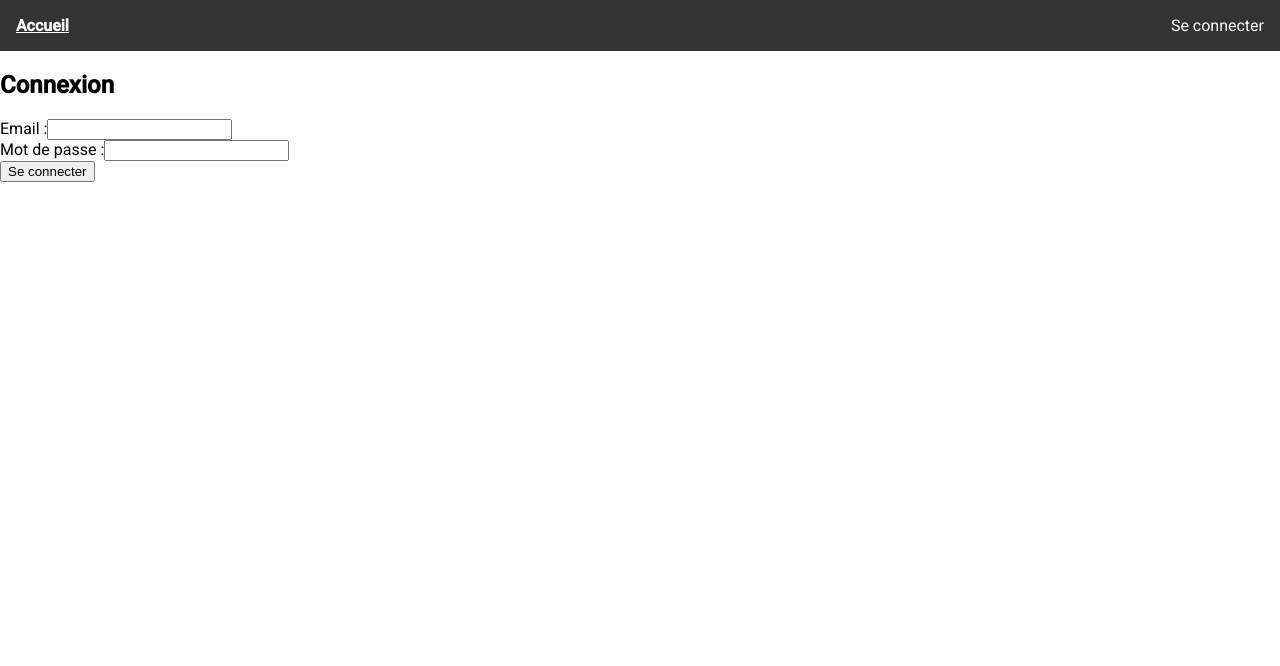
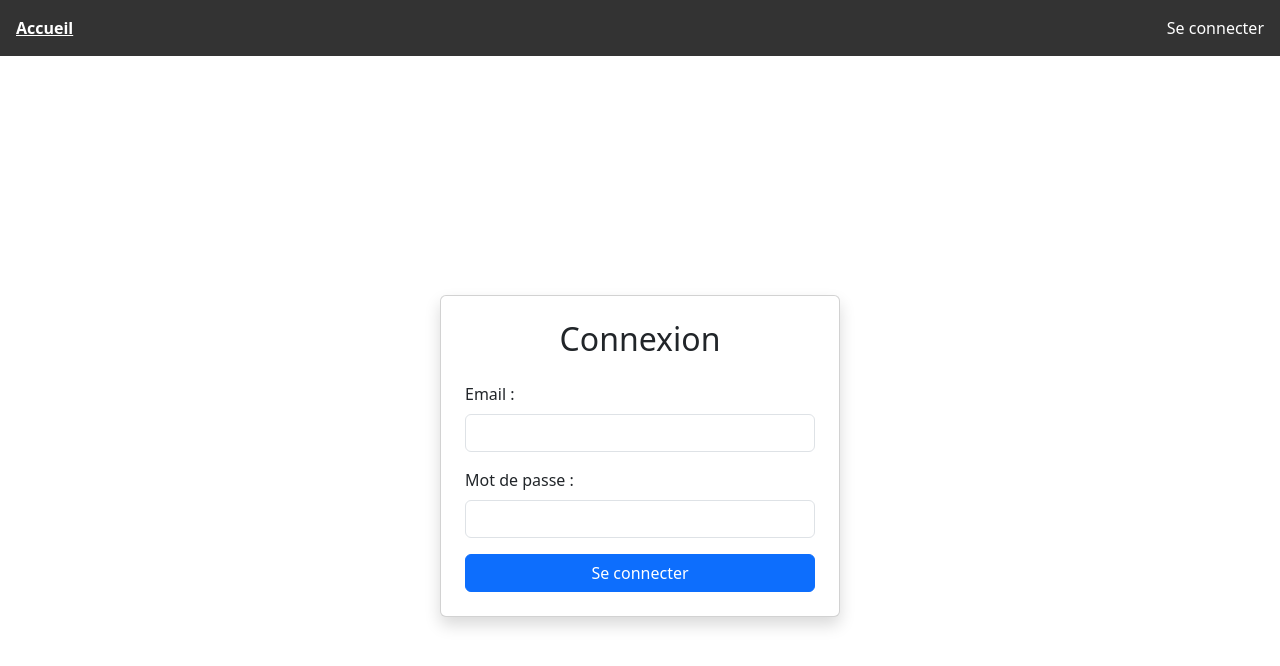
Before and after one commit to ari1008/AFNM_Heuristiques, an Angular app in the folder frontend/: page /login in a window 1280 px wide. Shown: the top 666 px of the page. Built offline with nearby package versions, Linux system fonts and the light colour scheme.

Commit message:
url / redirect to login if user isn't connected and to home if he's connected

```diff
--- a/frontend/src/app/app.config.ts
+++ b/frontend/src/app/app.config.ts
@@ -9,15 +9,17 @@ import {AdminUserComponent} from './admin-user-component/admin.user.component';
 import {AdminReservationComponent} from './admin-reservation-component/admin.reservation.component';
 import {ReservationComponent} from './reservation-component/reservation-component';
 import {CheckinComponent} from './checkin-component/checkin.component';
+import {RedirectComponent} from './redirect/redirect.component';
 
 export const appConfig = {
   providers: [
     provideHttpClient(),
     provideRouter([
+      {path: '', component: RedirectComponent},
       {path: 'admin/users', component: AdminUserComponent, canActivate: [canActivateSecretaryOnly]},
       {path: 'admin/reservations', component: AdminReservationComponent, canActivate: [canActivateSecretaryOnly]},
       {path: 'login', component: LoginComponent},
-      {path: '', component: ParkingLotComponent, canActivate: [authGuard]},
+      {path: 'home', component: ParkingLotComponent, canActivate: [authGuard]},
       {path: 'reservation/:id', component: ReservationComponent, canActivate: [authGuard]},
       {path: 'checkin', component: CheckinComponent, canActivate: [authGuard]}
     ])
--- a/frontend/src/app/auth-component/auth.guard.ts
+++ b/frontend/src/app/auth-component/auth.guard.ts
@@ -1,19 +1,14 @@
 import { inject } from '@angular/core';
 import { CanActivateFn, Router } from '@angular/router';
 import { AuthService } from '../service/auth.service';
-import { map } from 'rxjs/operators';
 
 export const authGuard: CanActivateFn = () => {
-  const auth = inject(AuthService);
   const router = inject(Router);
+  const authService = inject(AuthService);
 
-  return auth.currentUser.pipe(
-    map(user => {
-      if (!user) {
-        console.log('Redirection vers /login');
-        return router.parseUrl('/login');
-      }
-      return true;
-    })
-  );
+  if (!authService.isLoggedIn()) {
+    router.navigate(['/login']);
+    return false;
+  }
+  return true;
 };
--- a/frontend/src/app/login-component/login.component.html
+++ b/frontend/src/app/login-component/login.component.html
@@ -1,14 +1,42 @@
-<h2>Connexion</h2>
+<!-- Ajoute ce lien dans ton index.html si Bootstrap n’est pas déjà inclus -->
+<link href="https://cdn.jsdelivr.net/npm/bootstrap@5.3.0/dist/css/bootstrap.min.css" rel="stylesheet" />
 
-<p *ngIf="errorMessage" style="color: red;">
-  {{ errorMessage }}
-</p>
-<form (ngSubmit)="login()">
-  <label>Email :</label>
-  <input type="email" [(ngModel)]="email" name="email" required /><br />
+<div class="container d-flex justify-content-center align-items-center min-vh-100">
+  <div class="card shadow p-4" style="width: 100%; max-width: 400px;">
+    <h2 class="text-center mb-4">Connexion</h2>
 
-  <label>Mot de passe :</label>
-  <input type="password" [(ngModel)]="password" name="password" required /><br />
+    <p *ngIf="errorMessage" class="text-danger text-center">
+      {{ errorMessage }}
+    </p>
 
-  <button type="submit">Se connecter</button>
-</form>
+    <form (ngSubmit)="login()">
+      <div class="mb-3">
+        <label for="email" class="form-label">Email :</label>
+        <input
+          type="email"
+          [(ngModel)]="email"
+          name="email"
+          id="email"
+          class="form-control"
+          required
+        />
+      </div>
+
+      <div class="mb-3">
+        <label for="password" class="form-label">Mot de passe :</label>
+        <input
+          type="password"
+          [(ngModel)]="password"
+          name="password"
+          id="password"
+          class="form-control"
+          required
+        />
+      </div>
+
+      <div class="d-grid">
+        <button type="submit" class="btn btn-primary">Se connecter</button>
+      </div>
+    </form>
+  </div>
+</div>
--- a/frontend/src/app/login-component/login.component.ts
+++ b/frontend/src/app/login-component/login.component.ts
@@ -23,7 +23,7 @@ export class LoginComponent {
   login() {
     this.authService.login(this.email, this.password).subscribe({
       next: (res) => {
-        this.router.navigate(['/']);
+        this.router.navigate(['/home']);
       },
       error: (err) => {
         if (err.status === 401) {
--- a/frontend/src/app/service/auth.service.ts
+++ b/frontend/src/app/service/auth.service.ts
@@ -114,4 +114,10 @@ export class AuthService {
     }
     return null;
   }
+
+  public isLoggedIn(): boolean {
+    return !!localStorage.getItem('session');
+  }
+
+
 }
```
